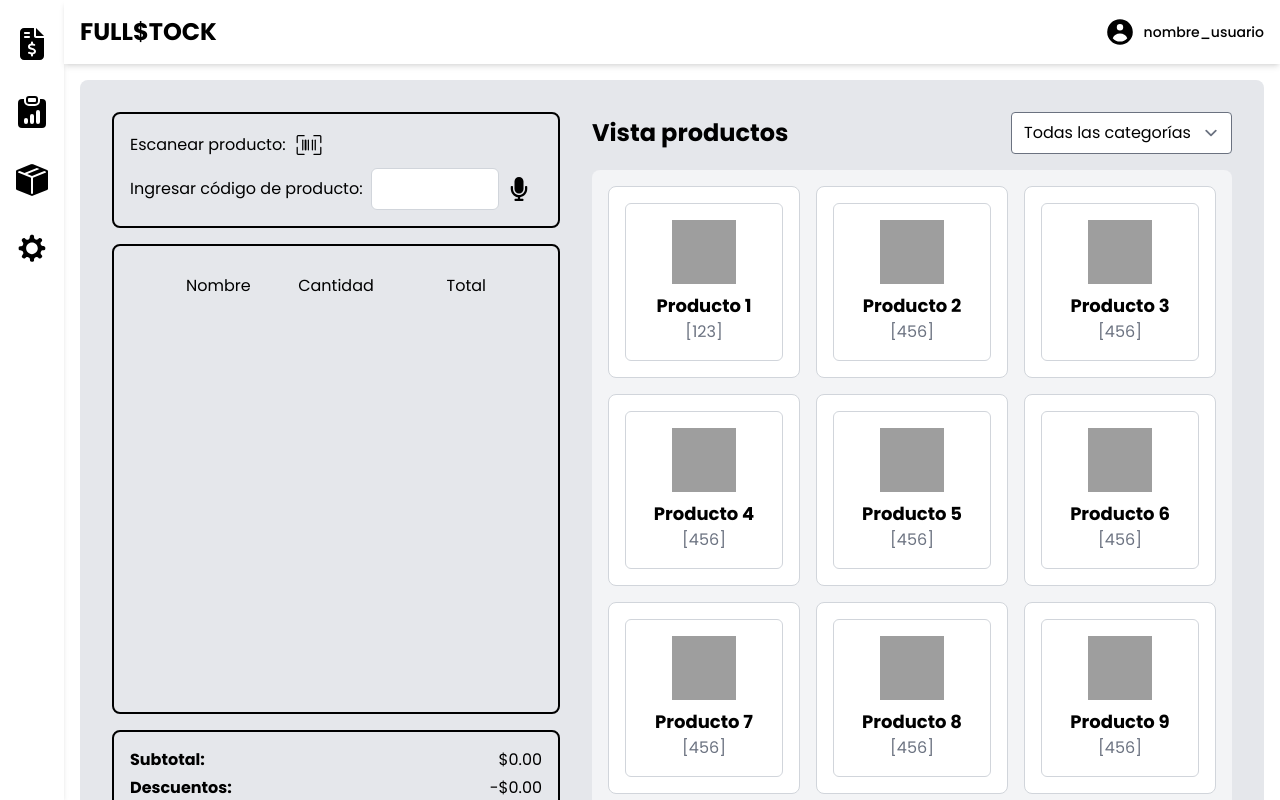
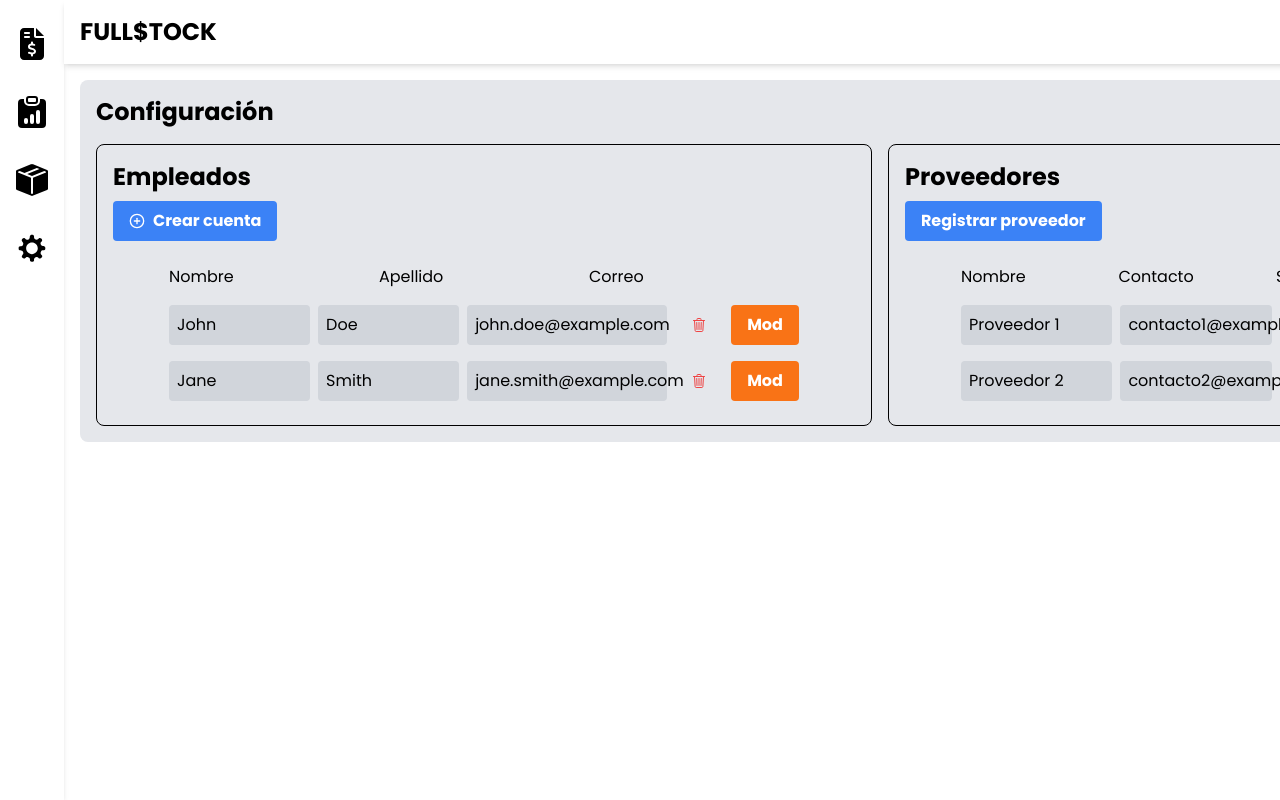
Before and after one commit to camitwrs/ProyectoSW, a React (Vite) app in the folder frontend/: page / in a window 1280 px wide. Built offline with nearby package versions, Linux system fonts and the light colour scheme; grey boxes are pictures that could not be loaded.

Commit message:
Creación de PersonasPage
Se crea PersonasPage y sus componentes (EmployeeView y SupplierView)

```diff
--- a/frontend/src/App.jsx
+++ b/frontend/src/App.jsx
@@ -1,6 +1,6 @@
 import Navbar from './components/Navbar.jsx'
-import CajaPage from './pages/CajaPage.jsx';
-import Sidebar from './components/Sidebar.jsx';
+import Sidebar from './components/Sidebar.jsx'
+import PersonasPage from './pages/PersonasPage.jsx'
 
 function App() {
   return (
@@ -8,7 +8,7 @@ function App() {
       <Sidebar />
       <div className="flex-grow">
         <Navbar username='nombre_usuario' />
-        <CajaPage />
+        <PersonasPage />
       </div>
     </div>
   );
--- /dev/null
+++ b/frontend/src/components/EmployeeView.jsx
@@ -0,0 +1,41 @@
+import { FiPlusCircle } from "react-icons/fi";
+import { IoTrashOutline } from 'react-icons/io5';
+
+const mockEmployees = [
+    { firstName: 'John', lastName: 'Doe', email: 'john.doe@example.com' },
+    { firstName: 'Jane', lastName: 'Smith', email: 'jane.smith@example.com' },
+    // Add more mock employees here
+];
+
+function EmployeeView() {
+    return (
+        <div className="p-4 rounded-lg border border-black">
+            <div className="mb-4">
+                <h1 className="text-2xl font-bold">Empleados</h1>
+                <button className="mt-2 flex items-center bg-blue-500 hover:bg-blue-700 text-white font-bold py-2 px-4 rounded">
+                    <FiPlusCircle className="mr-2" /> Crear cuenta
+                </button>
+            </div>
+
+            <div className="flex px-14 py-2">
+                <h1 className="flex-1 text-left" style={{ minWidth: '120px' }}>Nombre</h1>
+                <h1 className="flex-1 text-left" style={{ minWidth: '120px' }}>Apellido</h1>
+                <h1 className="flex-1 text-left" style={{ minWidth: '200px' }}>Correo</h1>
+            </div>
+
+            {mockEmployees.map((employee, index) => (
+                <div key={index} className="flex px-14 py-2 items-center">
+                    <div className="flex-1 bg-gray-300 rounded p-2 text-left" style={{ minWidth: '120px', height: '40px' }}>{employee.firstName}</div>
+                    <div className="flex-1 bg-gray-300 rounded p-2 text-left ml-2" style={{ minWidth: '120px', height: '40px' }}>{employee.lastName}</div>
+                    <div className="flex-1 bg-gray-300 rounded p-2 text-left ml-2" style={{ minWidth: '200px', height: '40px' }}>{employee.email}</div>
+                    <button className="text-red-500 font-bold py-2 px-4 rounded ml-2">
+                        <IoTrashOutline />
+                    </button>
+                    <button className="bg-orange-500 hover:bg-orange-700 text-white font-bold py-2 px-4 rounded ml-2">Mod</button>
+                </div>
+            ))}
+        </div>
+    );
+}
+
+export default EmployeeView;
--- /dev/null
+++ b/frontend/src/components/SupplierView.jsx
@@ -0,0 +1,41 @@
+const mockSuppliers = [
+    { name: 'Proveedor 1', contact: 'contacto1@example.com', request: 'Solicitud 1', reception: 'Recepción 1' },
+    { name: 'Proveedor 2', contact: 'contacto2@example.com', request: 'Solicitud 2', reception: 'Recepción 2' },
+    // Add more mock suppliers here
+];
+
+function SupplierView() {
+    return (
+        <div className="p-4 rounded-lg border border-black">
+            <div className="mb-4">
+                <h1 className="text-2xl font-bold">Proveedores</h1>
+                <div className="flex justify-between mt-2">
+                    <button className="flex items-center bg-blue-500 hover:bg-blue-700 text-white font-bold py-2 px-4 rounded">
+                        Registrar proveedor
+                    </button>
+                    <button className="flex items-center bg-green-500 hover:bg-green-700 text-white font-bold py-2 px-4 rounded">
+                        Registrar pedido
+                    </button>
+                </div>
+            </div>
+
+            <div className="flex px-14 py-2">
+                <h1 className="flex-1 text-left">Nombre</h1>
+                <h1 className="flex-1 text-left">Contacto</h1>
+                <h1 className="flex-1 text-left">Solicitud</h1>
+                <h1 className="flex-1 text-left">Recepción</h1>
+            </div>
+
+            {mockSuppliers.map((supplier, index) => (
+                <div key={index} className="flex px-14 py-2 items-center">
+                    <div className="flex-1 bg-gray-300 rounded p-2 text-left" style={{ minWidth: '100px', height: '40px' }}>{supplier.name}</div>
+                    <div className="flex-1 bg-gray-300 rounded p-2 text-left ml-2" style={{ minWidth: '150px', height: '40px' }}>{supplier.contact}</div>
+                    <div className="flex-1 bg-gray-300 rounded p-2 text-left ml-2" style={{ minWidth: '150px', height: '40px' }}>{supplier.request}</div>
+                    <div className="flex-1 bg-gray-300 rounded p-2 text-left ml-2" style={{ minWidth: '150px', height: '40px' }}>{supplier.reception}</div>
+                </div>
+            ))}
+        </div>
+    );
+}
+
+export default SupplierView;
--- /dev/null
+++ b/frontend/src/pages/PersonasPage.jsx
@@ -0,0 +1,25 @@
+import React from 'react';
+import EmployeeView from '../components/EmployeeView';
+import SupplierView from '../components/SupplierView';
+
+function PersonasPage() {
+    return (
+        <div className='min-h-screen flex flex-col'>
+            <div className="p-4 flex-1">
+                <div className="bg-gray-200 rounded-lg p-4 flex flex-col h-full">
+                    <h1 className="text-left text-2xl font-bold mb-4">Configuración</h1>
+                    <div className="flex flex-1 justify-between">
+                        <div className="w-1/2 pr-2">
+                            <EmployeeView />
+                        </div>
+                        <div className="w-1/2 pl-2">
+                            <SupplierView />
+                        </div>
+                    </div>
+                </div>
+            </div>
+        </div>
+    );
+}
+
+export default PersonasPage;
```
